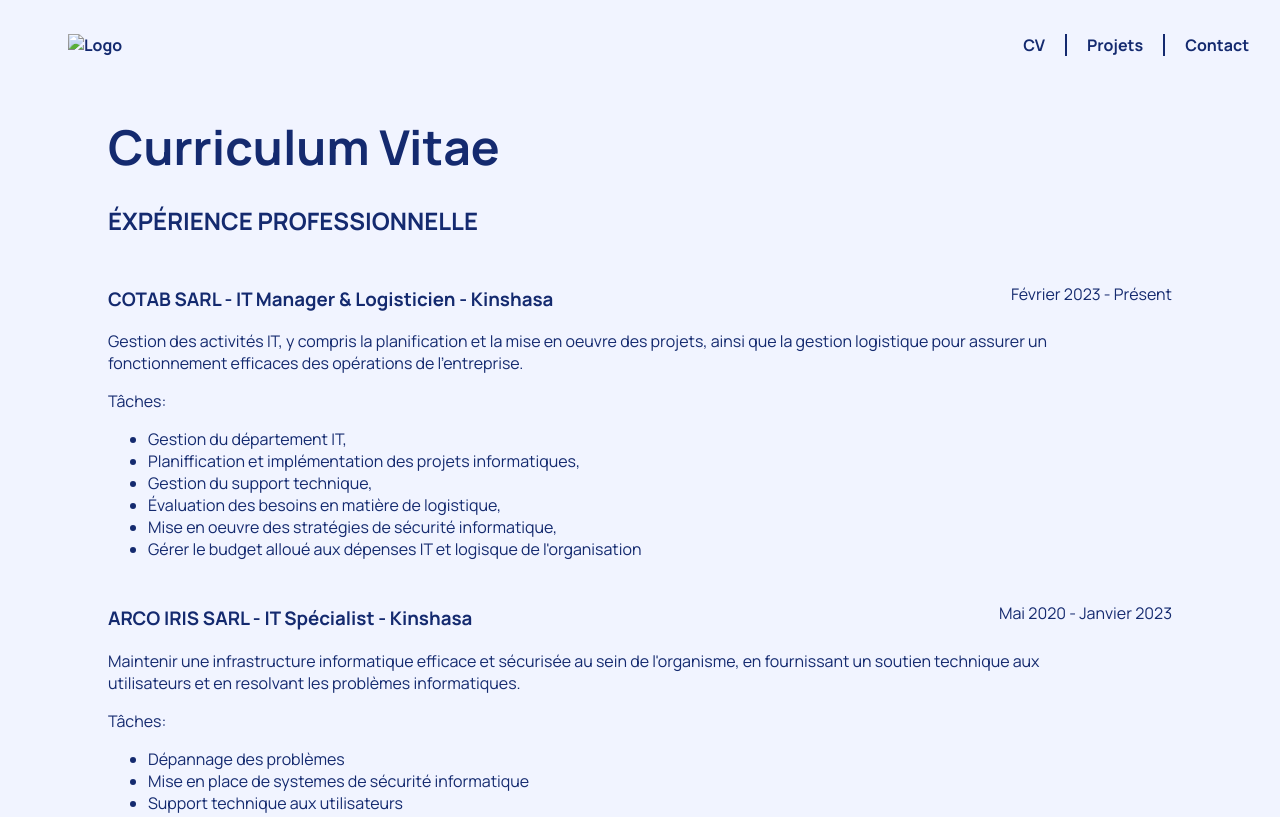
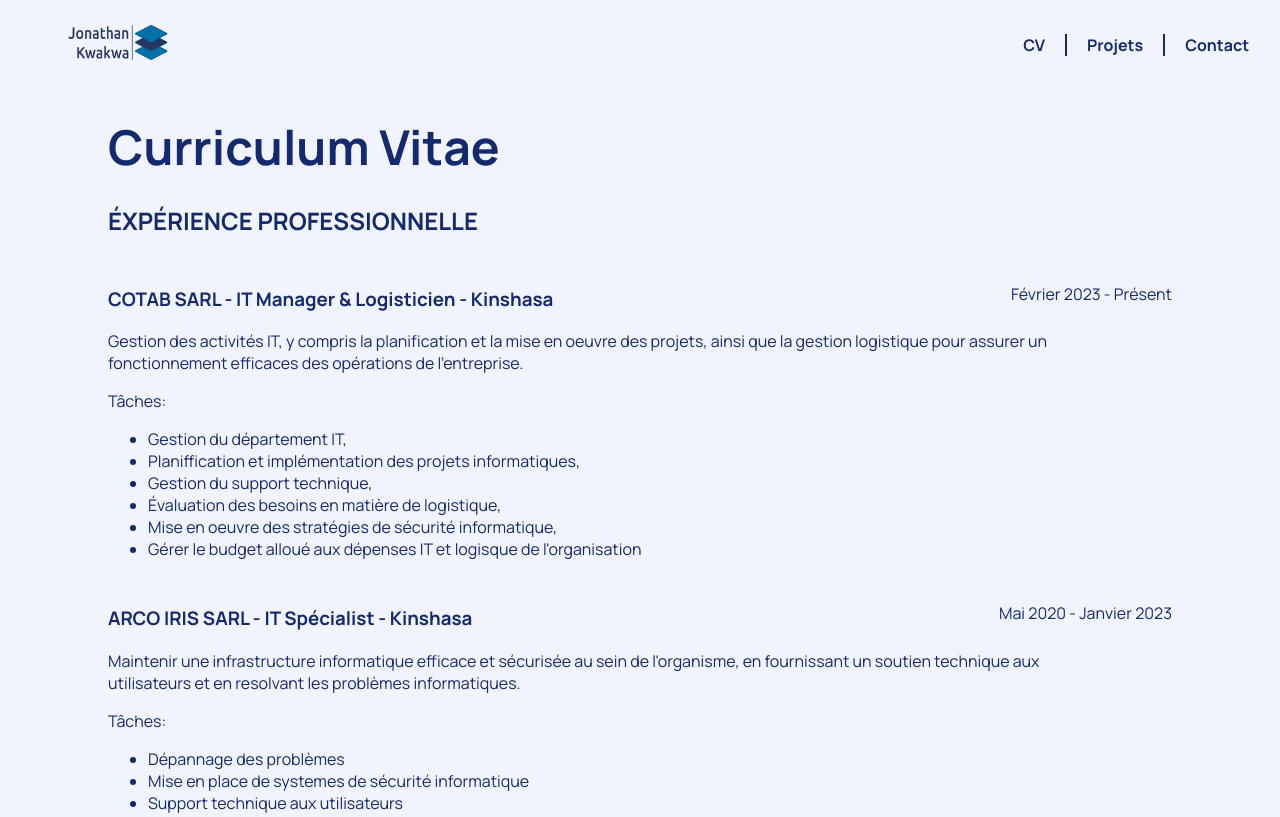
Before and after one commit to jnKav/monCV, a plain HTML site: page cv.html in a window 1280 px wide. Shown: the top 817 px of the page. Drawn offline with Linux system fonts and the light colour scheme; the site is published under a folder, as on GitHub Pages, so addresses that start at the root find nothing.

Commit message:
modification page cv

```diff
--- a/cv.html
+++ b/cv.html
@@ -19,7 +19,7 @@
         <header>
             <nav class="menuContainer">
                 <a href="index.html" class="lien-icone">
-                    <img src="/assets/logojnk.png" alt="Logo">
+                    <img src="assets/logojnk.png" alt="Logo">
                 </a>
                 <div class="menuListe">
                     <ul>
```
